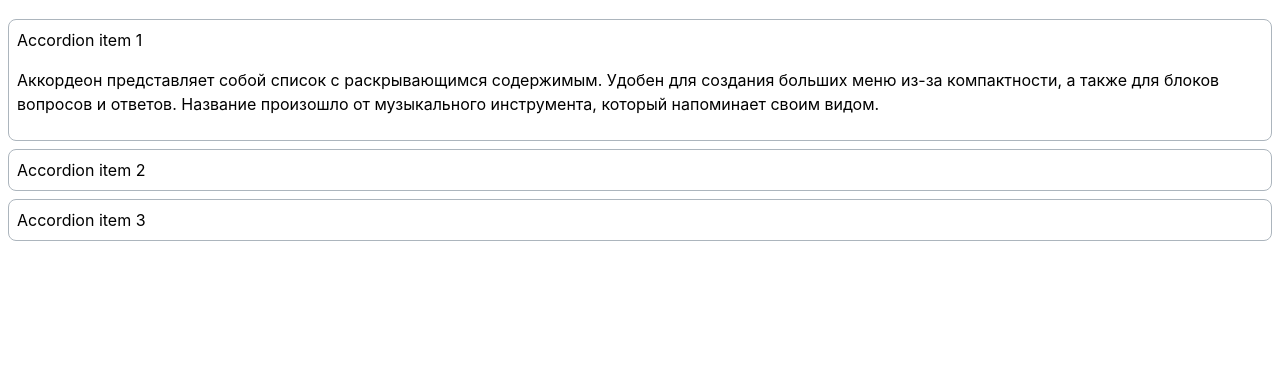
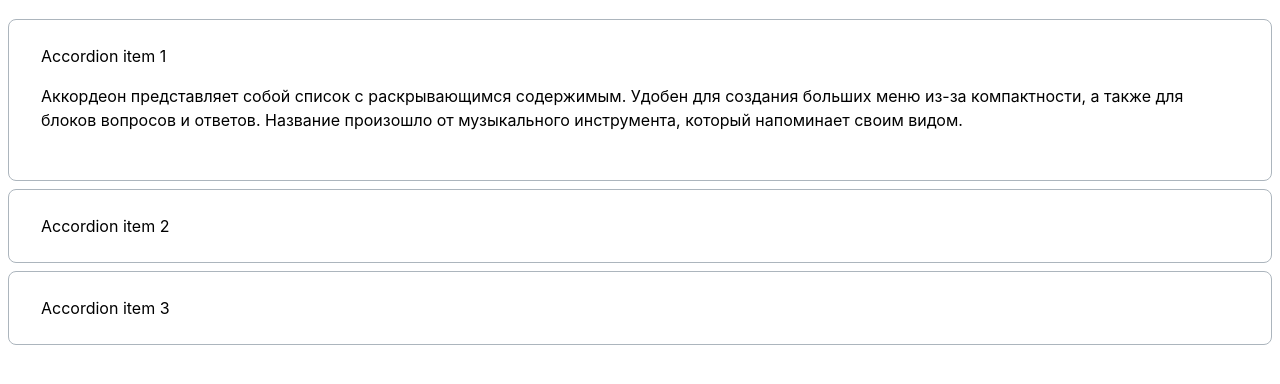
Before and after one commit to js-tasks-ru/htmlcss-20240216_alexandralexv, a website: page 03-lection1/02-accordion/index.html in a window 1280 px wide. Both pictures are taken after a click on the heading "Accordion item 1". Shown: the part 62-446 px from the top of the page. Drawn offline with Linux system fonts and the light colour scheme.

Commit message:
corrected

```diff
--- a/03-lection1/02-accordion/accordion.css
+++ b/03-lection1/02-accordion/accordion.css
@@ -5,10 +5,13 @@
 }
 
 .accordion__item {
-  padding: 8px 8px 8px;
   border: 1px solid #ACB5BD;
   border-radius: 8px;
   margin-bottom: 8px;
+}
+
+.accordion__item[open] {
+  padding: 0 0 32px 0;
 }
 
 .accordion__item:last-child {
@@ -16,6 +19,7 @@
 }
 
 .accordion__title {
+  padding: 24px 32px;
   display: block;
   cursor: pointer;
   font-family: Inter;
@@ -30,6 +34,8 @@
 
 .accordion__content {
   font-family: Inter;
+  padding: 0 32px 0 32px;
+  margin-top: -8px;
   font-size: 16px;
   font-weight: 400;
   line-height: 24px;
```
